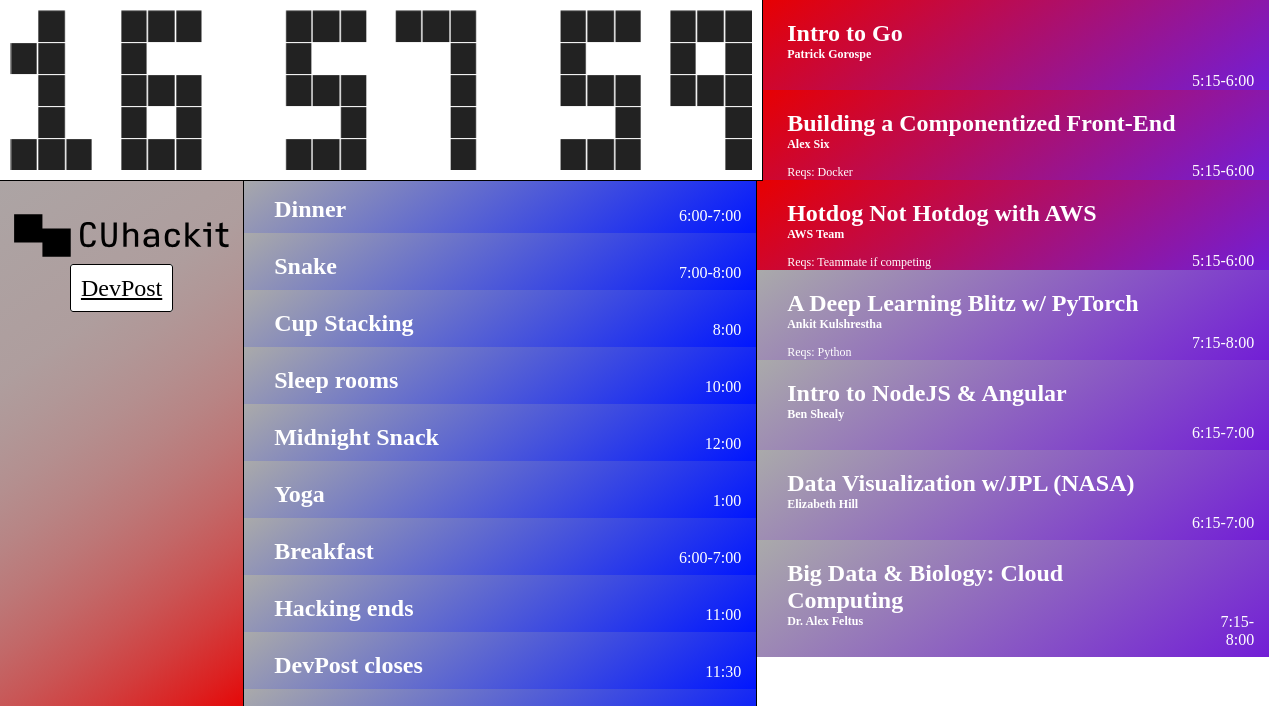
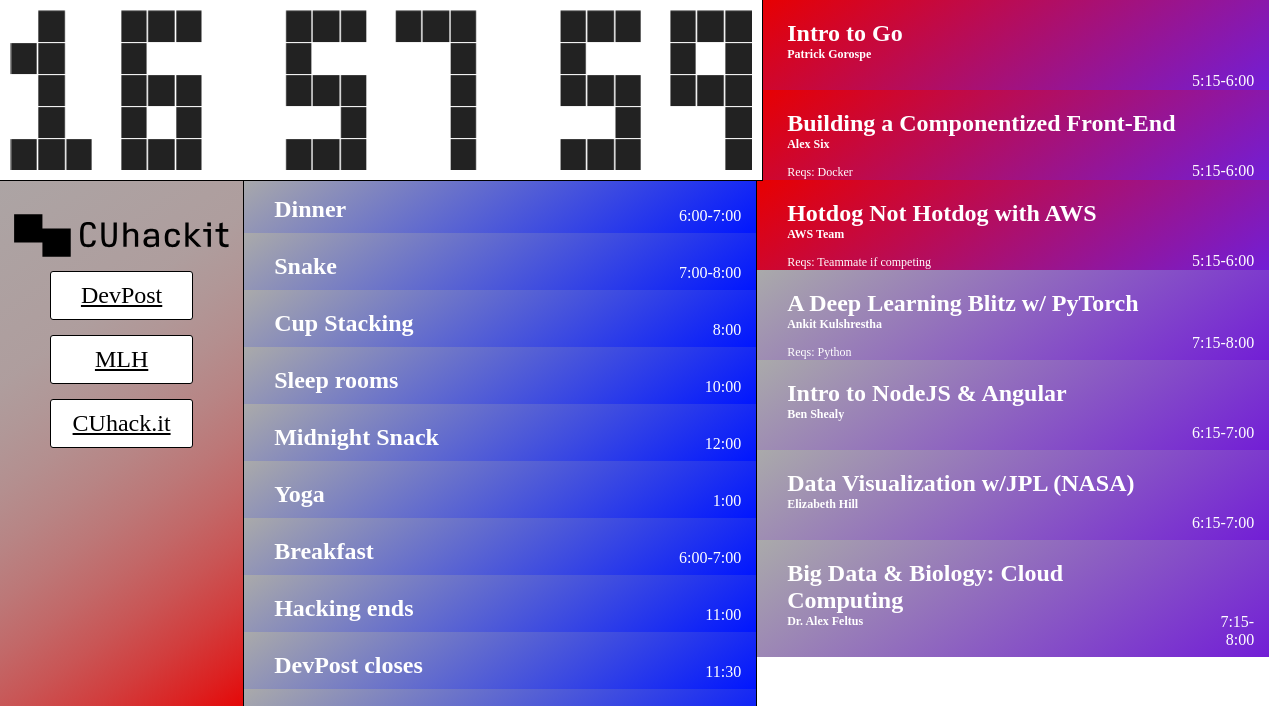
Before and after one commit to CUHackers/day, a plain HTML site: page index.html in a window 1280 px wide. Shown: the top 706 px of the page. Drawn offline with nearby package versions, Linux system fonts and the light colour scheme; a small style sheet from the web is missing.

Commit message:
Links update

```diff
--- a/css/main.css
+++ b/css/main.css
@@ -2,7 +2,7 @@
 * @Author: Charlie Gallentine
 * @Date:   2018-10-05 15:40:42
 * @Last Modified by:   Charlie Gallentine
-* @Last Modified time: 2019-01-23 12:23:51
+* @Last Modified time: 2019-01-23 12:41:42
 */
 
 * {
@@ -22,6 +22,8 @@ body {
 	color: black;
 	background-color: white;
 	padding: 10px;
+	margin-bottom: 15px;
+	width: 50%;
 }
 
 .partner_logo {
--- a/index.html
+++ b/index.html
@@ -30,8 +30,12 @@
       <div id="main_container">
         <div id="schedule_container">
           <div class="links_block">
-            <img src="./resources/CUhackit_bw_small.svg" id="logo"/>
-            <a class="link" href="#">DevPost</a>
+            <div style="display:flex;flex-direction:column;align-items:center;">
+              <img src="./resources/CUhackit_bw_small.svg" id="logo"/>
+              <a class="link" href="https://devpost.com/">DevPost</a>
+              <a class="link" href="https://mlh.io/">MLH</a>
+              <a class="link" href="https://cuhack.it/#schedule">CUhack.it</a>
+            </div>
           </div>
           <div class="schedule_block" id="event_schedule_block">
             <div id="events" class="section_events">
```
